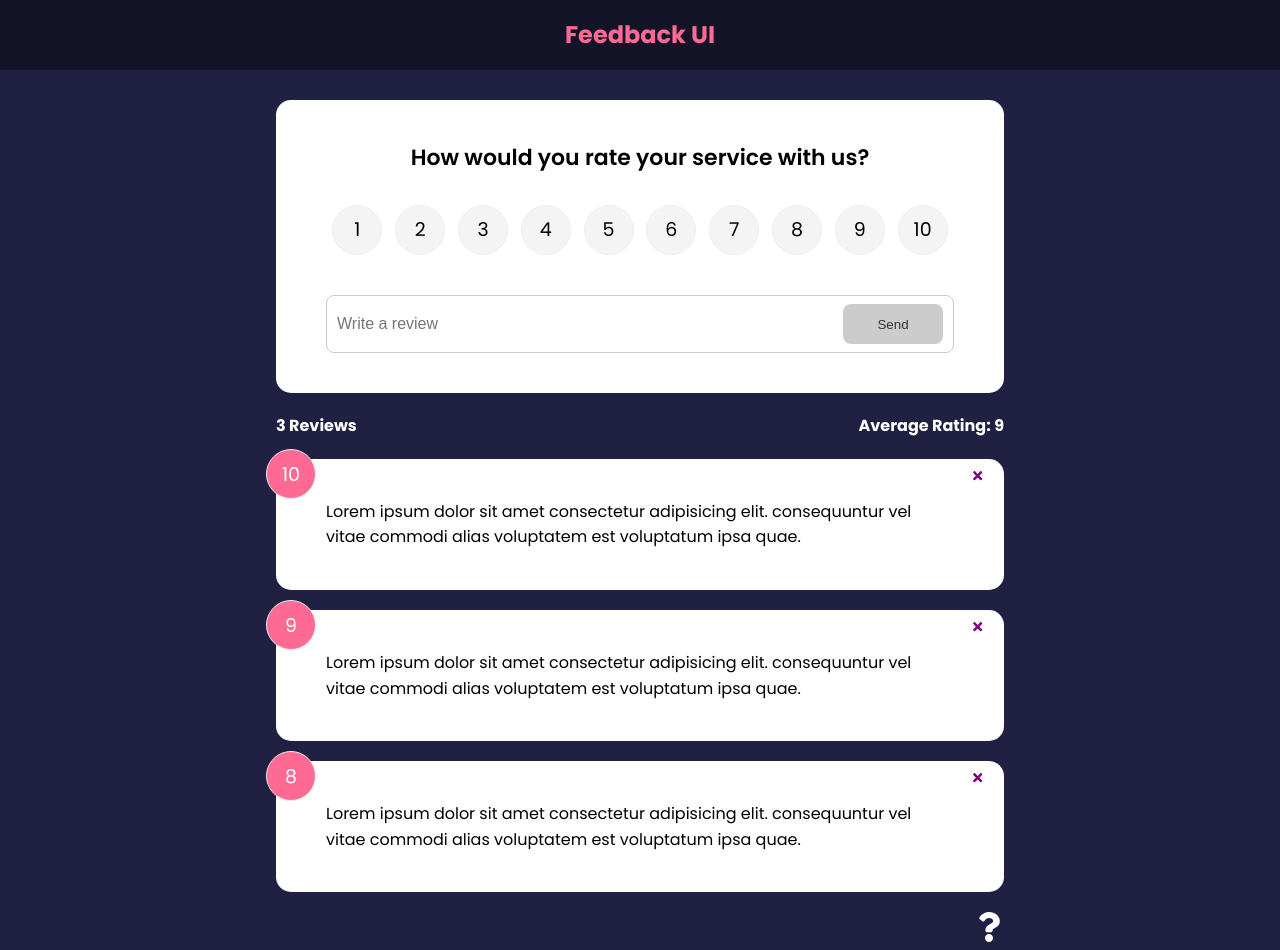
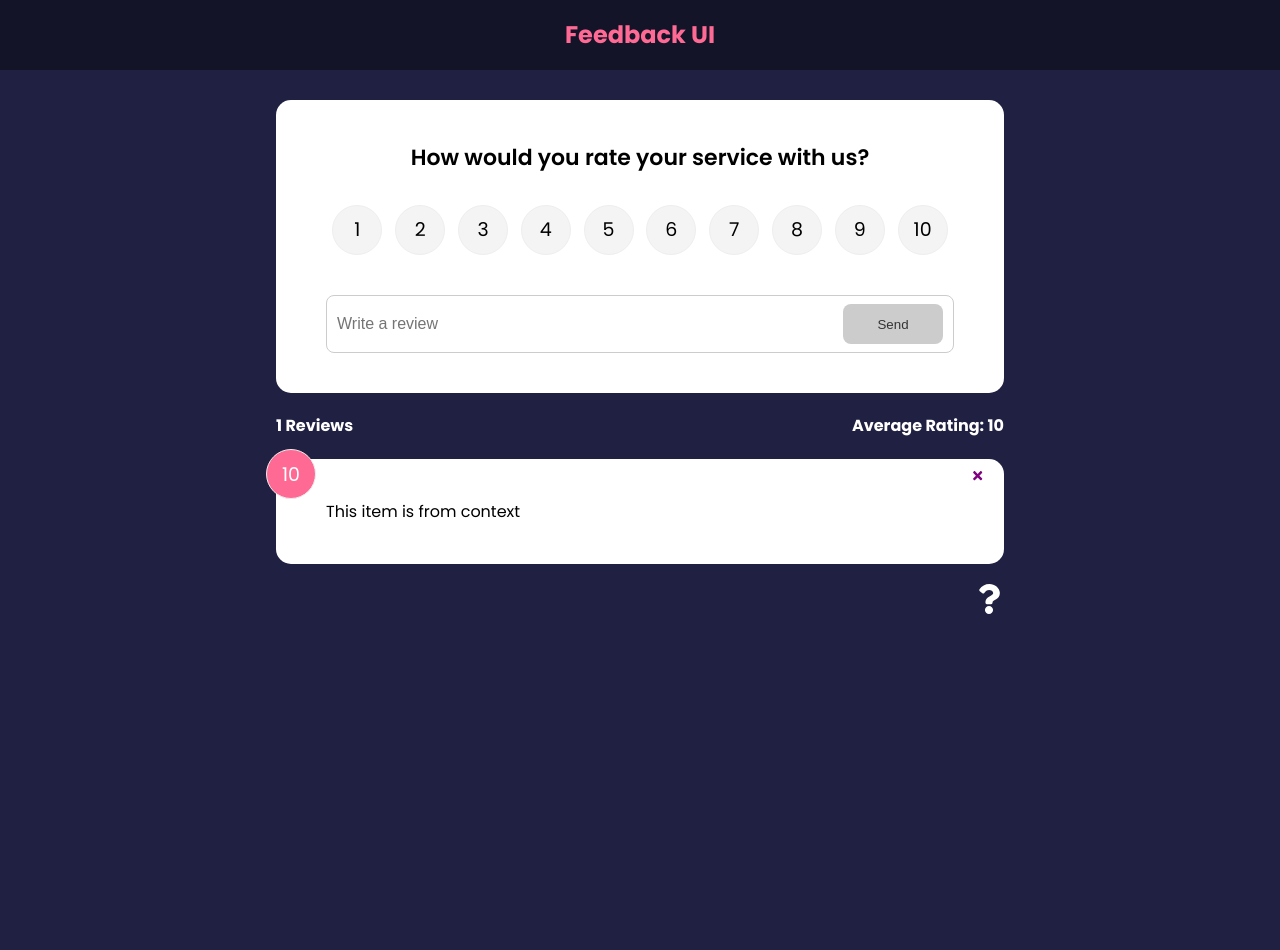
Before and after one commit to knason4/feedback-app, a React (Create React App) app: page / in a window 1280 px wide. After the commit the page ends 800 px from the top, so only its background shows below. Built offline with nearby package versions, Linux system fonts and the light colour scheme.

Commit message:
use context

```diff
--- a/src/App.js
+++ b/src/App.js
@@ -1,42 +1,26 @@
-import { v4 as uuidv4} from 'uuid'
 import { BrowserRouter as Router, Route, Routes } from 'react-router-dom'
-import { useState } from 'react'
 import Header from './components/Header'
 import FeedbackList from './components/FeedbackList'
-import FeedbackData from './data/FeedbackData'
 import FeedbackStats from './components/FeedbackStats'
 import FeedbackForm from './components/FeedbackForm'
 import AboutIconLink from './components/AboutIconLink'
 import AboutPage from './pages/AboutPage'
+import {FeedbackProvider} from './context/FeedbackContext'
 
 function App() {
-    const[feedback, setFeedback] = useState(FeedbackData)
-
-    const addFeedback = (newFeedback) => {
-        newFeedback.id = uuidv4()
-        setFeedback([newFeedback, ...feedback])  //copy objects and put inside of the array. use ... which is spread operator.
-    }
-
-    const deleteFeedback = (id) => {
-        if(window.confirm('Are you sure you want to Delete?')){
-            setFeedback(feedback.filter((item) => item.id !== id))
-        }
-
-    }
 
 
     return (
+    <FeedbackProvider>
         <Router>
         <Header />
             <div className='container'>
                 <Routes>
                     <Route exact path='/' element={
                         <>
-                    <FeedbackForm handleAdd={addFeedback} />
-                    <FeedbackStats feedback={feedback} />
-                    <FeedbackList feedback={feedback}
-                    handleDelete={deleteFeedback}
-                    />
+                        <FeedbackForm />
+                        <FeedbackStats />
+                        <FeedbackList />
                         </>
                     }>
                     </Route>
@@ -46,6 +30,7 @@
                 <AboutIconLink />
             </div>
         </Router>
+    </FeedbackProvider>
 
     )
 }
--- a/src/components/FeedbackForm.jsx
+++ b/src/components/FeedbackForm.jsx
@@ -1,13 +1,17 @@
 import Card from "./shared/Card"
-import {useState} from 'react'
+import {useState, useContext} from 'react'
 import RatingSelect from "./RatingSelect"
 import Button from './shared/Button'
+import FeedbackContext from "../context/FeedbackContext"
 
-function FeedbackForm({handleAdd}) {
+function FeedbackForm() {
     const [text, setText] = useState('')
     const [rating, setRating] = useState(10)
     const [btnDisabled, setBtnDisabled] = useState(true)
     const [message, setMessage] = useState('')
+
+    const {addFeedback} = useContext(FeedbackContext)
+
     const handleTextChange = (e) => {
 
         if(text === ''){
@@ -29,7 +33,7 @@
                 text: text,
                 rating
             }
-            handleAdd(newFeedback)
+           addFeedback(newFeedback)
 
             setText('')
         }
--- a/src/components/FeedbackItem.jsx
+++ b/src/components/FeedbackItem.jsx
@@ -1,9 +1,11 @@
 import {FaTimes} from 'react-icons/fa'
+import { useContext } from 'react'
 import PropTypes from 'prop-types'
 import Card from './shared/Card'
+import FeedbackContext from '../context/FeedbackContext'
 
-function FeedbackItem({item, handleDelete}) {
-
+function FeedbackItem({item}) {
+    const {deleteFeedback} = useContext(FeedbackContext)
 
 /*    const [rating, setRating] = useState(7)
     const [text, setText] = useState('This is an example of a feedback item')
@@ -13,7 +15,7 @@
     return (
         <Card >
             <div className="num-display">{item.rating}</div>
-            <button onClick={() => handleDelete(item.id)}
+            <button onClick={() => deleteFeedback(item.id)}
             className='close'>
                 <FaTimes color='purple' />
             </button>
--- a/src/components/FeedbackList.jsx
+++ b/src/components/FeedbackList.jsx
@@ -1,8 +1,11 @@
 import { motion, AnimatePresence } from 'framer-motion'
+import {useContext} from 'react'
 import FeedbackItem from './FeedbackItem'
-import PropTypes from 'prop-types'
+import FeedbackContext from '../context/FeedbackContext'
 
-function FeedbackList({ feedback, handleDelete }) {
+function FeedbackList() {
+    const {feedback} = useContext(FeedbackContext)
+
     if(!feedback || feedback.length === 0) {
         return <p>No Feedback Yet</p>
     }
@@ -21,7 +24,6 @@
                 //these are props for FeedbackItem
                 key={item.id}
                 item={item}
-            handleDelete={handleDelete}
                 />
             </motion.div>
             ))}
@@ -43,13 +45,5 @@
 //   )
 }
 
-FeedbackList.propTypes = {
-    feedback: PropTypes.arrayOf(
-        PropTypes.shape({
-            id: PropTypes.number.isRequired,
-            text: PropTypes.string.isRequired,
-            rating: PropTypes.number.isRequired,
-        })
-    )
-}
+
 export default FeedbackList
--- a/src/components/FeedbackStats.jsx
+++ b/src/components/FeedbackStats.jsx
@@ -1,6 +1,9 @@
-import PropTypes from 'prop-types'
+import { useContext } from 'react'
+import FeedbackContext from '../context/FeedbackContext'
 
-function FeedbackStats({ feedback }) {
+function FeedbackStats() {
+    const {feedback} = useContext(FeedbackContext)
+
 // calculate ratings avg
     let average = feedback.reduce((acc, cur) => {
         return acc + cur.rating
@@ -12,8 +15,6 @@
       <h4>Average Rating: {isNaN(average) ? 0 : average}</h4>
       </div>
 }
-FeedbackStats.propTypes = {
-    feedback: PropTypes.array.isRequired
-}
+
 
 export default FeedbackStats
--- /dev/null
+++ b/src/context/FeedbackContext.js
@@ -0,0 +1,37 @@
+import { v4 as uuidv4} from 'uuid'
+import { createContext, useState } from 'react'
+
+const FeedbackContext = createContext()
+
+export const FeedbackProvider = ({children}) => {
+    const [feedback, setFeedback] = useState([
+        {
+            id: 1,
+            text: 'This item is from context',
+            rating: 10
+        }
+
+    ])
+    const addFeedback = (newFeedback) => {
+        newFeedback.id = uuidv4()
+        setFeedback([newFeedback, ...feedback])  //copy objects and put inside of the array. use ... which is spread operator.
+    }
+
+    const deleteFeedback = (id) => {
+        if(window.confirm('Are you sure you want to Delete?')){
+            setFeedback(feedback.filter((item) => item.id !== id))
+        }
+
+    }
+
+
+    return <FeedbackContext.Provider value ={{
+        feedback,
+        deleteFeedback,
+        addFeedback
+
+    }}>
+        {children}
+    </FeedbackContext.Provider>
+}
+export default FeedbackContext
```
Lines whose indentation alone changed are shown as unchanged.
